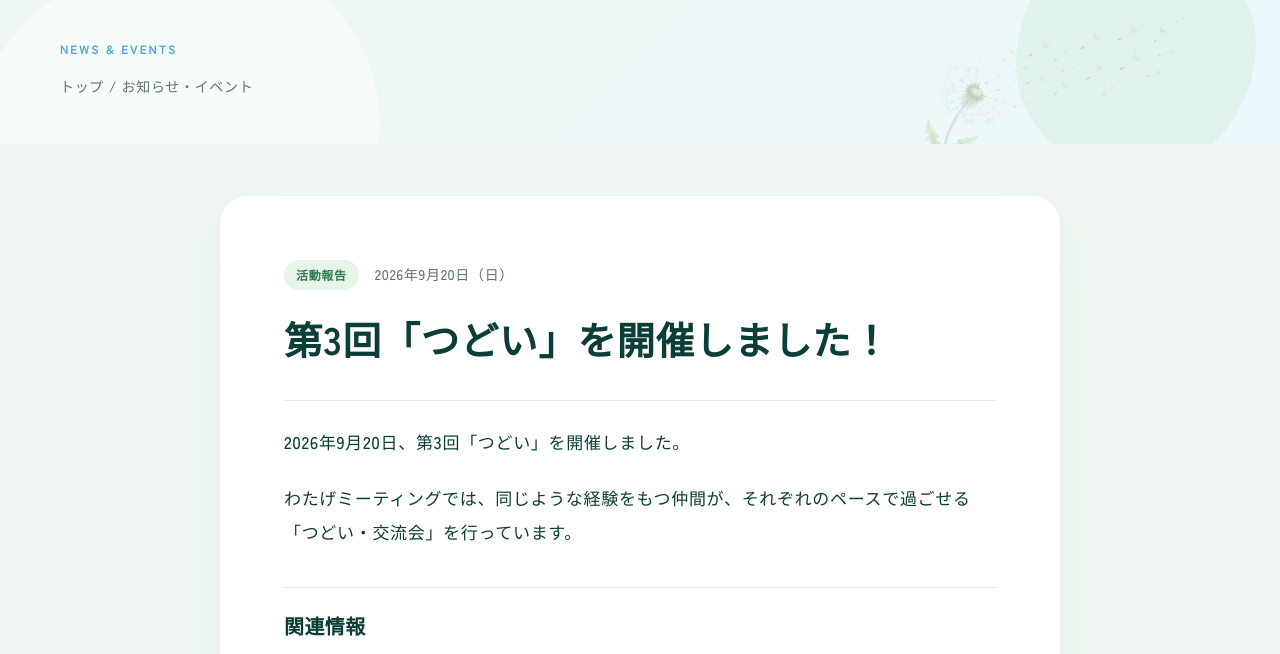
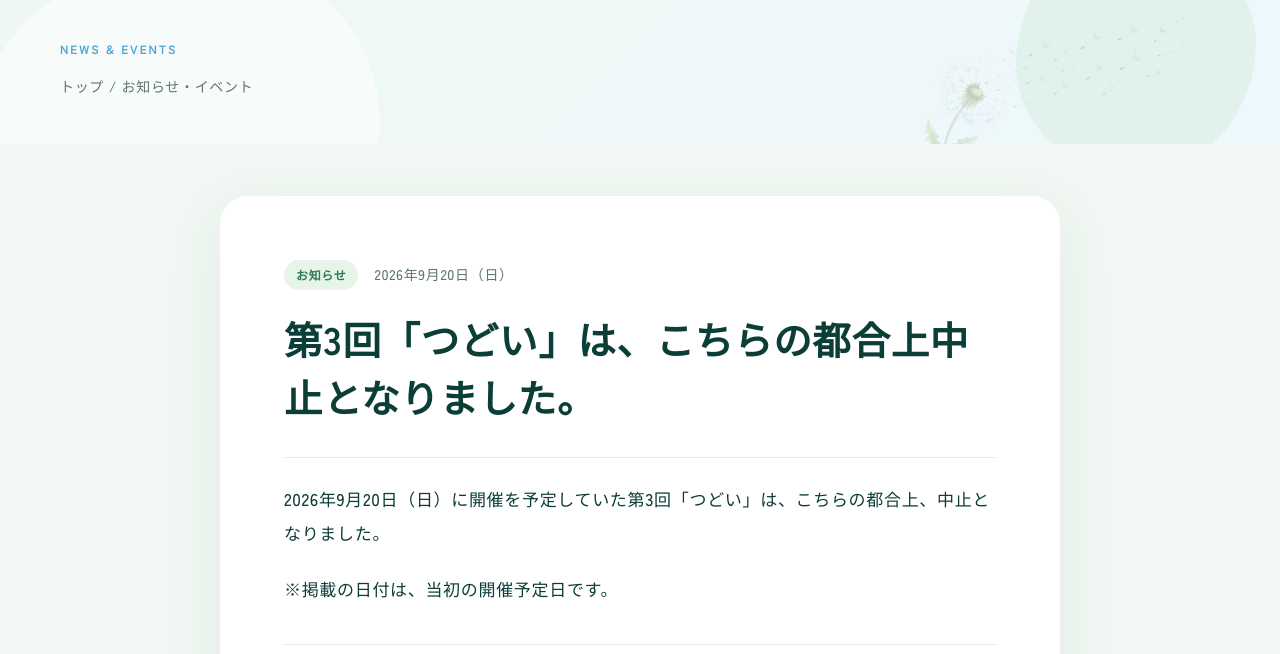
Before and after one commit to watage-meeting/watage-meeting.github.io, a plain HTML site: page news-2026-09-20.html in a window 1280 px wide. Shown: the part 93-747 px from the top of the page. Drawn offline with Linux system fonts and the light colour scheme; a web font is replaced by a local one.

Commit message:
Correct third gathering notice as canceled: news-2026-09-20.html

```diff
--- a/news-2026-09-20.html
+++ b/news-2026-09-20.html
@@ -3,8 +3,8 @@
   <head>
     <meta charset="utf-8" />
     <meta name="viewport" content="width=device-width,initial-scale=1" />
-    <meta name="description" content="第3回「つどい」を開催しました！｜わたげミーティングのお知らせ・活動報告" />
-    <title>第3回「つどい」を開催しました！｜わたげミーティング</title>
+    <meta name="description" content="第3回「つどい」は、こちらの都合上中止となりました。｜わたげミーティングのお知らせ・活動報告" />
+    <title>第3回「つどい」は、こちらの都合上中止となりました。｜わたげミーティング</title>
     <link rel="canonical" href="https://watage-meeting.github.io/news-2026-09-20.html" />
     <link rel="preconnect" href="https://fonts.googleapis.com" />
     <link rel="preconnect" href="https://fonts.gstatic.com" crossorigin />
@@ -64,11 +64,11 @@
       <section class="news-detail-section">
         <div class="wrap">
           <article class="news-detail-card">
-            <div class="news-detail-meta"><span class="badge">活動報告</span><time datetime="2026-09-20">2026年9月20日（日）</time></div>
-            <h1 class="news-detail-title">第3回「つどい」を開催しました！</h1>
+            <div class="news-detail-meta"><span class="badge">お知らせ</span><time datetime="2026-09-20">2026年9月20日（日）</time></div>
+            <h1 class="news-detail-title">第3回「つどい」は、こちらの都合上中止となりました。</h1>
             <div class="news-detail-body">
-              <p>2026年9月20日、第3回「つどい」を開催しました。</p>
-              <p>わたげミーティングでは、同じような経験をもつ仲間が、それぞれのペースで過ごせる「つどい・交流会」を行っています。</p>
+              <p>2026年9月20日（日）に開催を予定していた第3回「つどい」は、こちらの都合上、中止となりました。</p>
+              <p>※掲載の日付は、当初の開催予定日です。</p>
             </div>
             <div class="news-detail-related">
               <h2>関連情報</h2>
```
